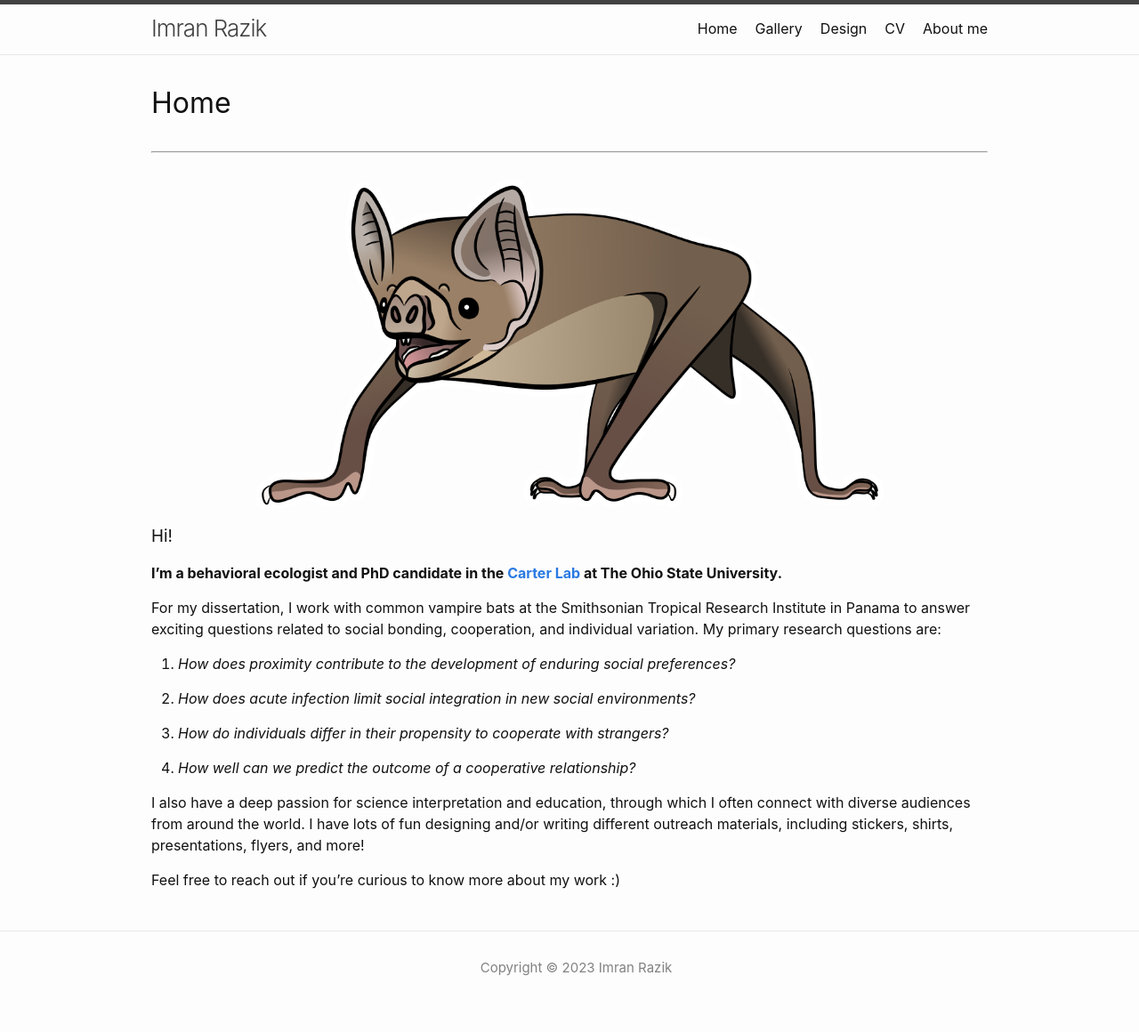
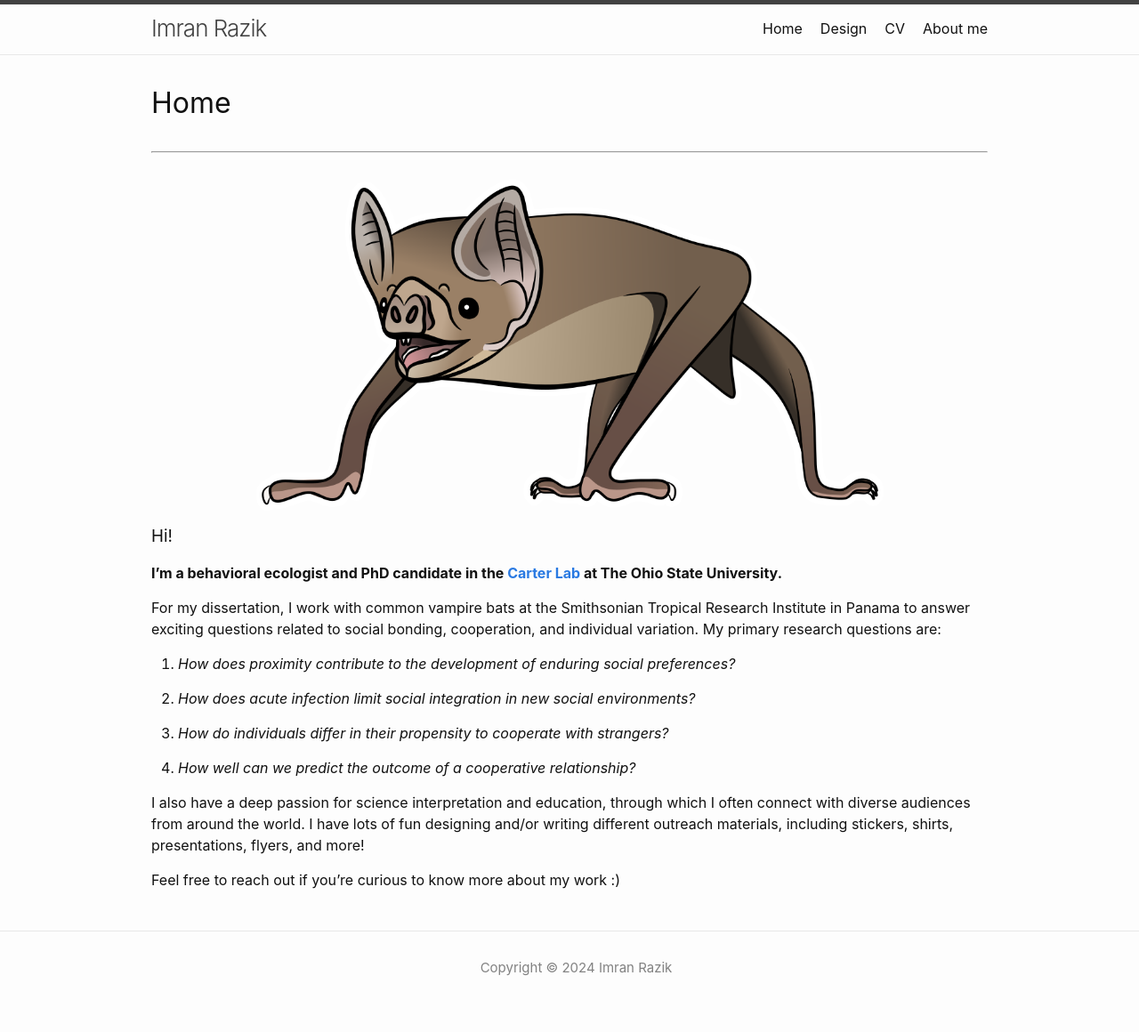
Before and after one commit to imranrazik/imranrazik.github.io, a Jekyll site: the page built from index.md, in a window 1280 px wide. Shown: the whole page at 89% size. Built offline with Jekyll 4.4.1, drawn with Linux system fonts in a browser that asks for light colours; our own code applies the rules of GitHub Pages for plain Markdown files.

Commit message:
Update _config.yml

```diff
--- a/_config.yml
+++ b/_config.yml
@@ -3,7 +3,7 @@ author:
   name:
   email:
 description: > # this means to ignore newlines until "show_excerpts:"
-  Copyright © 2023 Imran Razik
+  Copyright © 2024 Imran Razik
 
 show_excerpts: false # set to true to show excerpts on the homepage
 
@@ -49,7 +49,6 @@ minima:
 # this and add the path to the pages in order as they should show up
 header_pages:
  - index.md
- - Gallery.md
  - Design.md
  - CV.md
  - About-me.md
```
